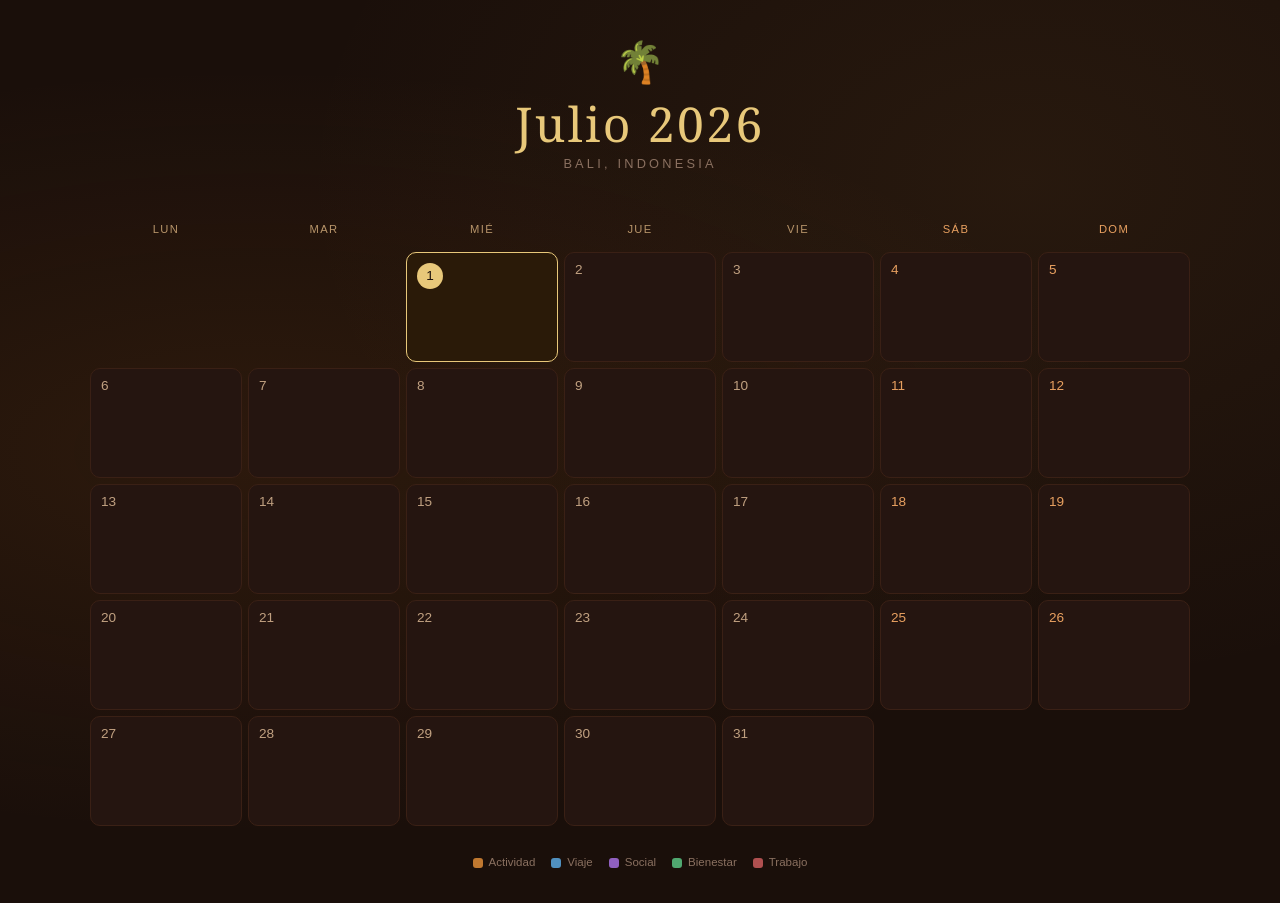
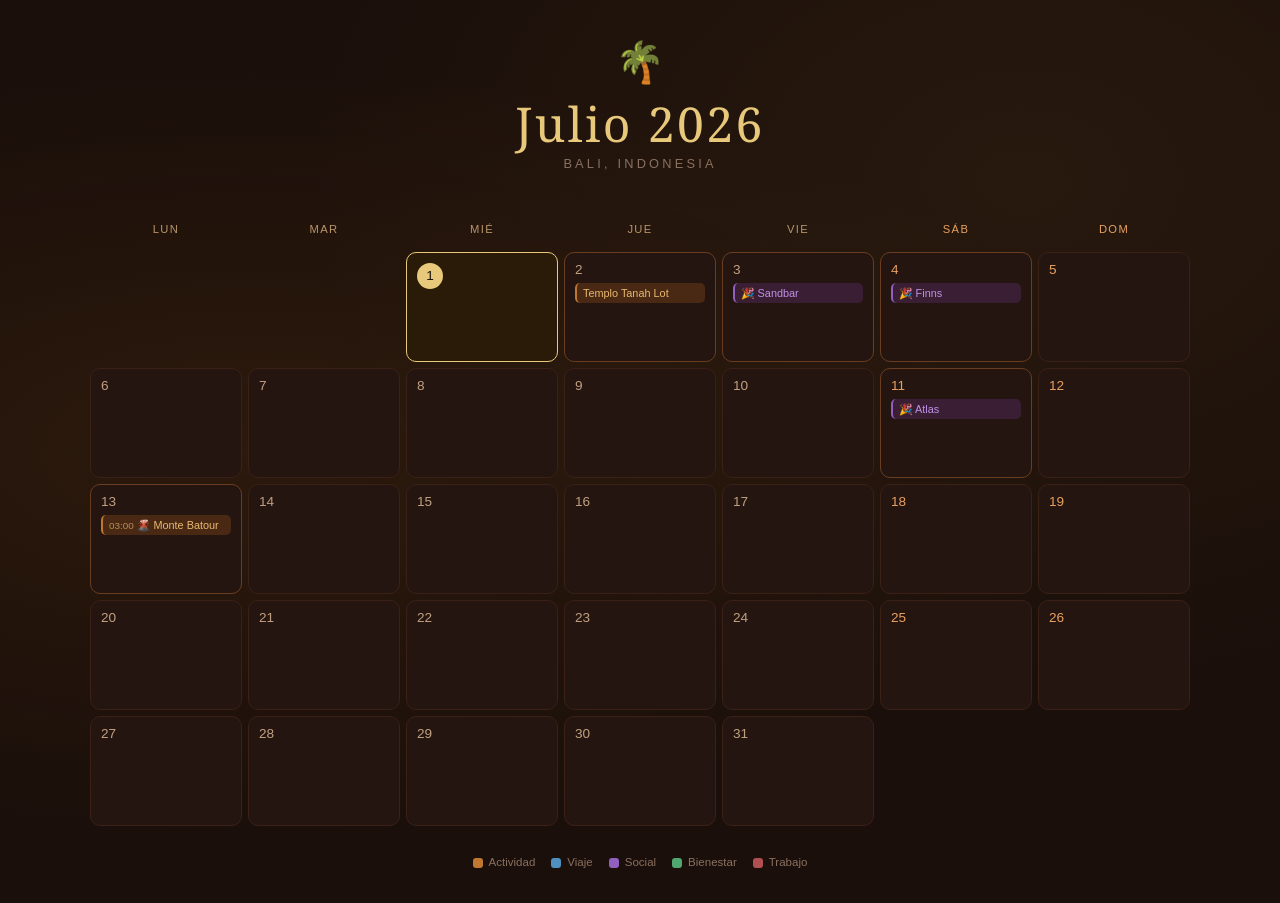
Before and after one commit to aroaarriaza/calendar-bali, a Next.js app: page / in a window 1280 px wide. Built offline with nearby package versions, Linux system fonts and the light colour scheme.

Commit message:
Añade actividades de julio confirmadas

```diff
--- a/app/components/CalendarClient.tsx
+++ b/app/components/CalendarClient.tsx
@@ -20,6 +20,14 @@ const CATEGORIES: Record<Category, { label: string; color: string; bg: string; b
   work:     { label: 'Trabajo',   color: '#e09090', bg: 'rgba(180,60,60,0.2)',    border: '#b05050' },
 }
 
+const SEED_EVENTS: Event[] = [
+  { id: 'seed-1', date: '2026-07-02', title: 'Templo Tanah Lot', category: 'activity' },
+  { id: 'seed-2', date: '2026-07-03', title: '🎉 Sandbar', category: 'social' },
+  { id: 'seed-3', date: '2026-07-04', title: '🎉 Finns', category: 'social' },
+  { id: 'seed-4', date: '2026-07-11', title: '🎉 Atlas', category: 'social' },
+  { id: 'seed-5', date: '2026-07-13', title: '🌋 Monte Batour', category: 'activity', time: '03:00' },
+]
+
 const WEEKDAYS = ['Lun', 'Mar', 'Mié', 'Jue', 'Vie', 'Sáb', 'Dom']
 const DAYS_IN_JULY = 31
 const START_OFFSET = 2 // 1 julio 2026 = miércoles
@@ -35,7 +43,21 @@ export default function CalendarClient() {
 
   useEffect(() => {
     const saved = localStorage.getItem('bali-events')
-    if (saved) setEvents(JSON.parse(saved))
+    if (saved) {
+      const existing: Event[] = JSON.parse(saved)
+      const existingIds = new Set(existing.map(e => e.id))
+      const toAdd = SEED_EVENTS.filter(e => !existingIds.has(e.id))
+      if (toAdd.length > 0) {
+        const merged = [...existing, ...toAdd]
+        setEvents(merged)
+        localStorage.setItem('bali-events', JSON.stringify(merged))
+      } else {
+        setEvents(existing)
+      }
+    } else {
+      setEvents(SEED_EVENTS)
+      localStorage.setItem('bali-events', JSON.stringify(SEED_EVENTS))
+    }
   }, [])
 
   const persist = (evts: Event[]) => {
```
